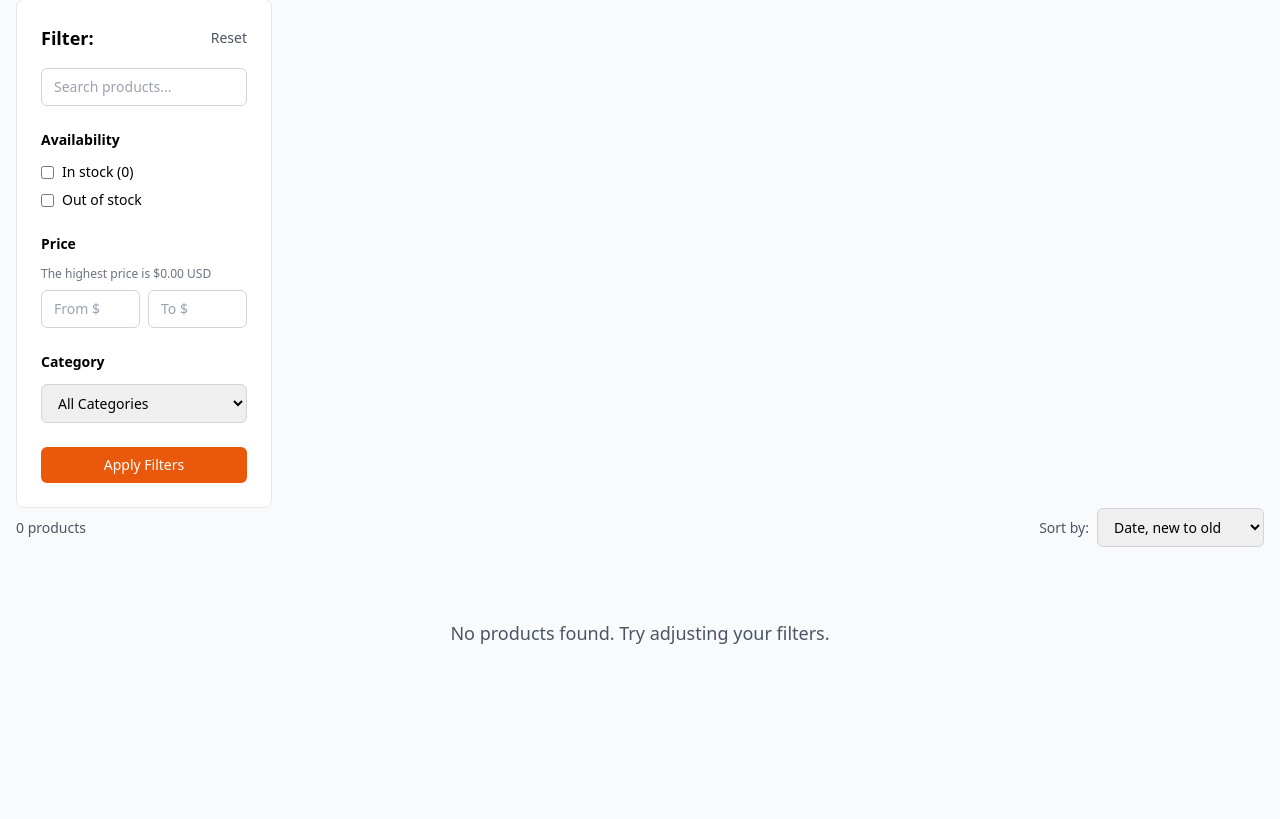
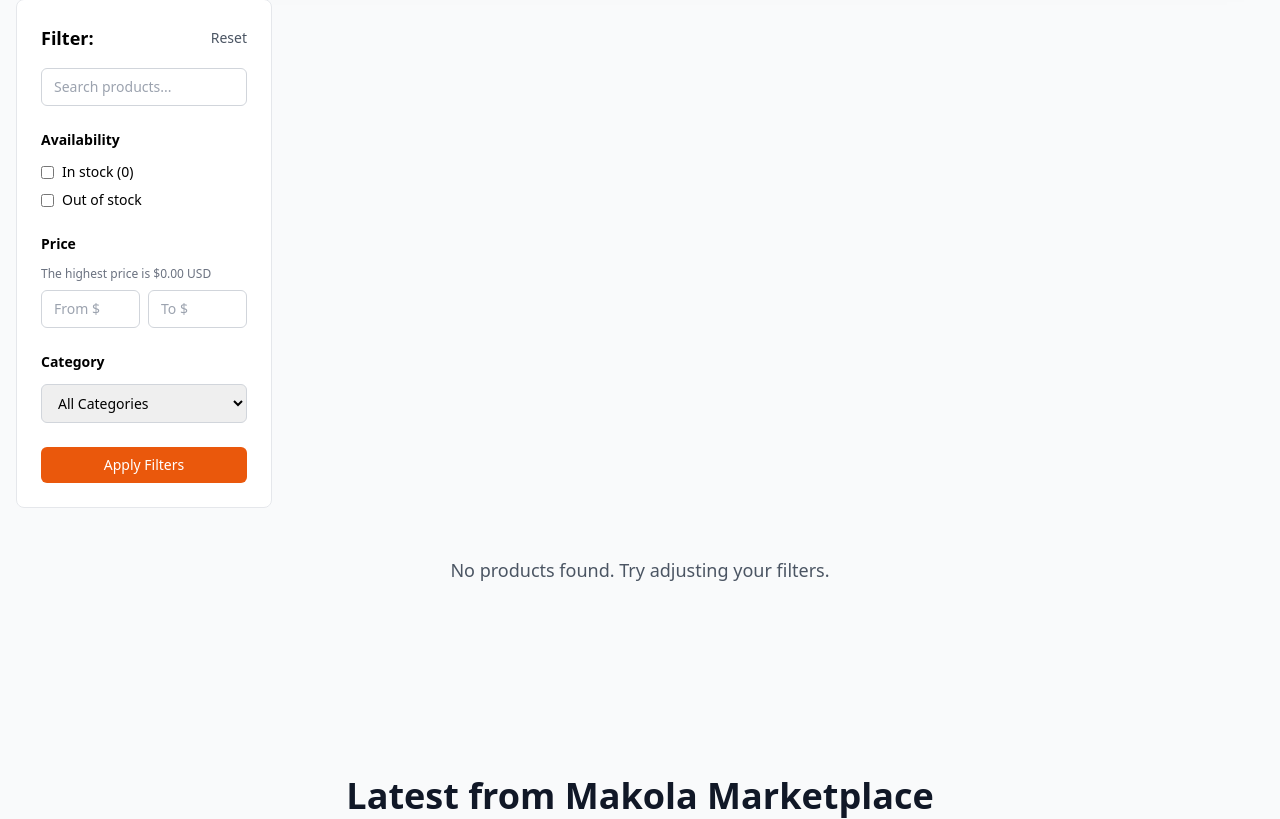
Before and after one commit to oobaretin/Makolamarketplace, a Django app: page / in a window 1280 px wide; the page is wider, and only the part inside the window is pictured. Shown: the part 873-1692 px from the top of that part. Run offline with Django 4.2, Linux system fonts and the light colour scheme; data that the repository does not hold is empty; some libraries are stand-ins or nearby versions.

Commit message:
Position product grid directly below carousel next to filter sidebar, remove sort section

```diff
--- a/templates/products/product_list.html
+++ b/templates/products/product_list.html
@@ -172,14 +172,14 @@
     </div>
     {% endif %}
 
-    <!-- Filter and Products Section -->
-    <div class="flex flex-col md:flex-row gap-8">
+    <!-- Filter and Products Section - Below Carousel -->
+    <div class="flex flex-col md:flex-row gap-8 mt-0">
         <!-- Sidebar Filters -->
         <aside class="w-full lg:w-64 bg-white p-4 md:p-6 rounded-lg border border-gray-200 h-fit sticky top-4">
-                <div class="flex items-center justify-between mb-4">
-                    <h2 class="text-lg font-semibold">Filter:</h2>
-                    <button onclick="clearFilters()" class="text-sm text-gray-600 hover:text-gray-800">Reset</button>
-                </div>
+            <div class="flex items-center justify-between mb-4">
+                <h2 class="text-lg font-semibold">Filter:</h2>
+                <button onclick="clearFilters()" class="text-sm text-gray-600 hover:text-gray-800">Reset</button>
+            </div>
 
             <form method="get" id="filter-form" class="space-y-6">
                 <!-- Search -->
@@ -241,29 +241,9 @@
             </div>
         </aside>
 
-        <!-- Main Content -->
+        <!-- Main Content - Products Grid -->
         <div class="flex-1">
-            <!-- Sort and Results Count -->
-            <div class="flex flex-col sm:flex-row justify-between items-start sm:items-center gap-4 mb-6">
-                <p class="text-gray-600 text-sm">
-                    {{ page_obj.paginator.count }} products
-                </p>
-                <div class="flex items-center gap-2">
-                    <label class="text-sm text-gray-600">Sort by:</label>
-                    <select name="sort" onchange="updateSort(this.value)" class="px-3 py-2 border border-gray-300 rounded-md text-sm focus:outline-none focus:ring-2 focus:ring-orange-500">
-                        <option value="newest" {% if sort_by == 'newest' %}selected{% endif %}>Featured</option>
-                        <option value="newest" {% if sort_by == 'newest' %}selected{% endif %}>Best selling</option>
-                        <option value="name" {% if sort_by == 'name' %}selected{% endif %}>Alphabetically, A-Z</option>
-                        <option value="name" {% if sort_by == 'name' %}selected{% endif %}>Alphabetically, Z-A</option>
-                        <option value="price_low" {% if sort_by == 'price_low' %}selected{% endif %}>Price, low to high</option>
-                        <option value="price_high" {% if sort_by == 'price_high' %}selected{% endif %}>Price, high to low</option>
-                        <option value="newest" {% if sort_by == 'newest' %}selected{% endif %}>Date, old to new</option>
-                        <option value="newest" {% if sort_by == 'newest' %}selected{% endif %}>Date, new to old</option>
-                    </select>
-                </div>
-            </div>
-
-            <!-- Product Grid - 3 Columns Minimal Style -->
+            <!-- Product Grid - 3 Columns Minimal Style (Below Carousel, Next to Filter) -->
             {% if page_obj %}
                 <div class="grid grid-cols-1 sm:grid-cols-2 lg:grid-cols-3 gap-4 md:gap-5">
                     {% for product in page_obj %}
```
